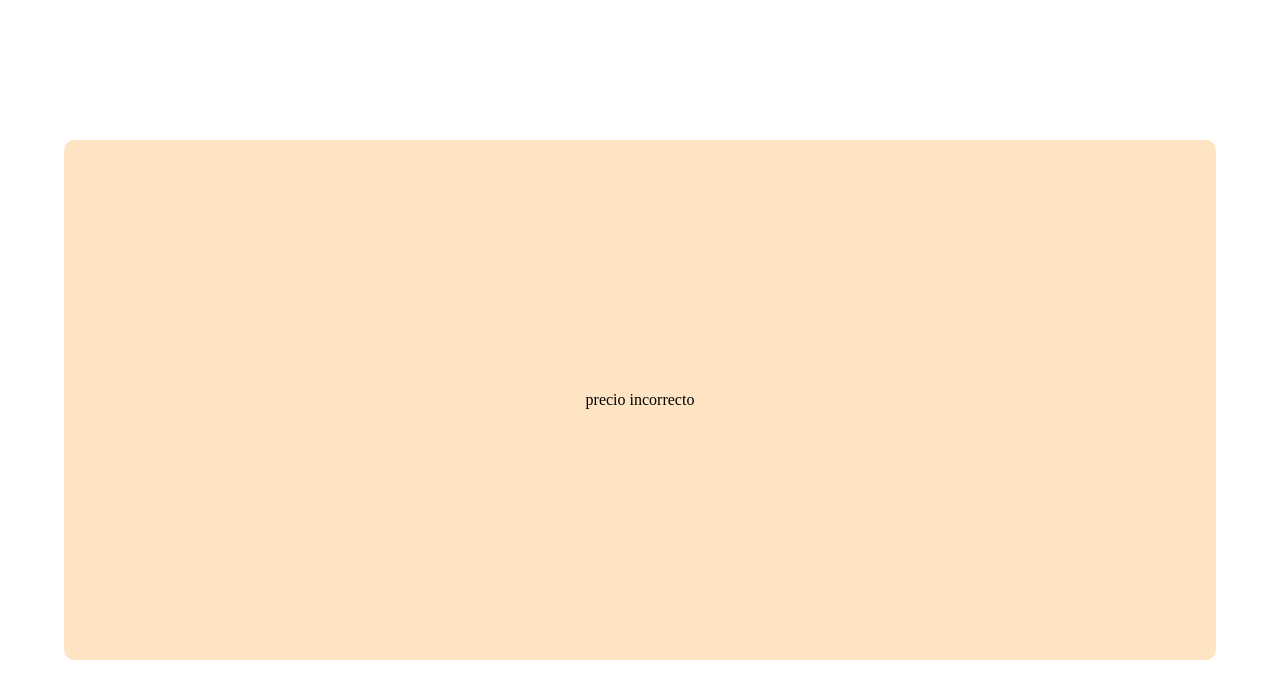
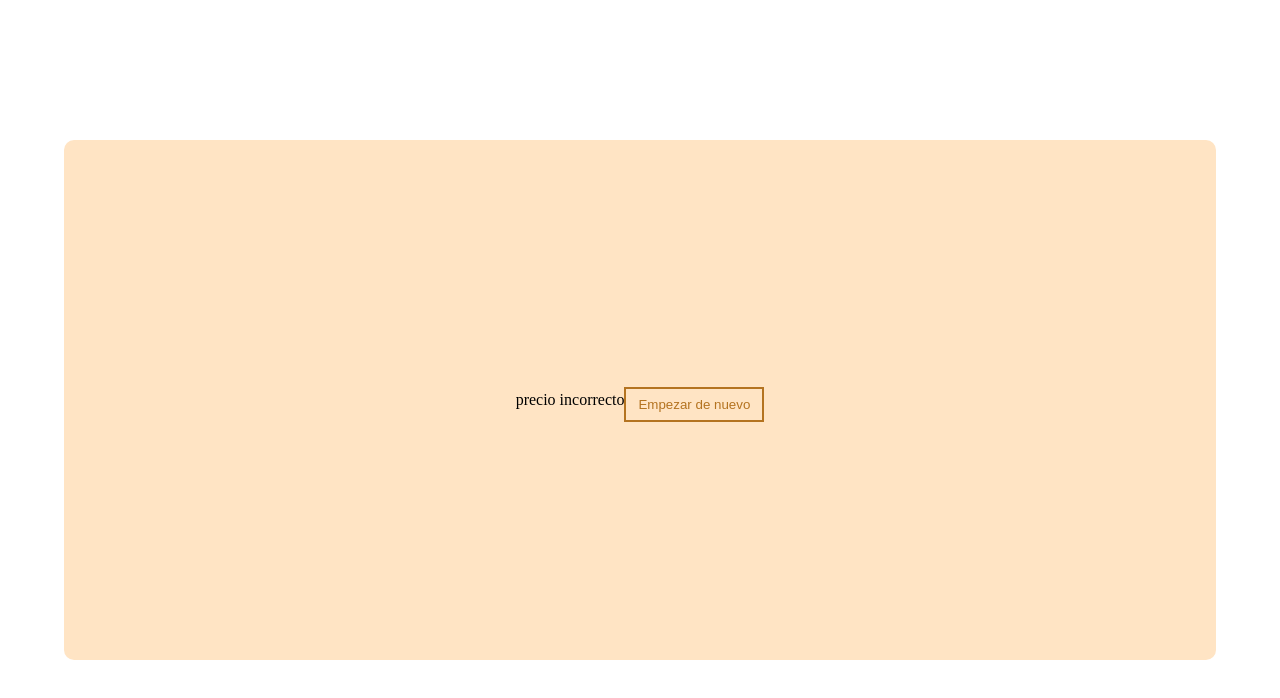
Before and after one commit to Abrahamgc8/Calculadora, a plain HTML site: page CostView.html in a window 1280 px wide. Drawn offline with Linux system fonts and the light colour scheme.

Commit message:
NuevoGit

```diff
--- a/CostView.html
+++ b/CostView.html
@@ -11,6 +11,7 @@
 
       <div class="cuadrado">
         <p id="precioTotal"></p>
+        <button  type="button" class="boton">Empezar de nuevo</button>
 
     </div>
     <script src="costview.js"></script>
--- a/styleCostView.css
+++ b/styleCostView.css
@@ -16,3 +16,23 @@ html, body{
   height: 65%;
   border-radius: 10px;
 }
+
+.p {
+  font-size: large;
+  font-family:"Montserrat", sans-serif;
+}
+
+button {
+  float: right;
+  padding: 8px 12px;
+  margin: 8px 0 0;
+  font-family: "Montserrat", sans-serif;
+  border: 2px solid #b47320;
+  background: 0;
+  color: #b47320;
+  cursor: pointer;
+  transition: all 0.5s;
+}
+button:hover {
+  background: #b47320;
+  color: white;}
```
